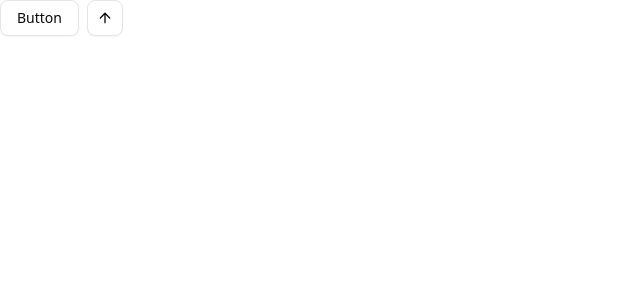
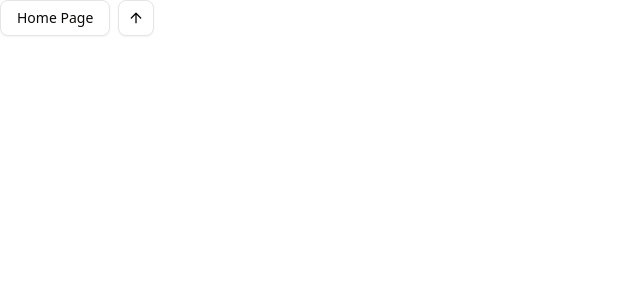
Before and after one commit to HeitorPupim/stock-manger, a Next.js app in the folder stock-manager/: page / in a window 1280 px wide. Shown: the top 300 px of the page, without its empty margins (0-640 px from the left). Built offline with nearby package versions, Linux system fonts and the light colour scheme.

Commit message:
feat: Implement a basic login page, add `tailwindcss-animate` dependency, update home page button text, and configure VS Code settings.

```diff
--- a/stock-manager/package.json
+++ b/stock-manager/package.json
@@ -19,7 +19,8 @@
     "pg": "^8.15.6",
     "react": "19.2.3",
     "react-dom": "19.2.3",
-    "tailwind-merge": "^3.4.0"
+    "tailwind-merge": "^3.4.0",
+    "tailwindcss-animate": "^1.0.7"
   },
   "devDependencies": {
     "@tailwindcss/postcss": "^4",
--- /dev/null
+++ b/stock-manager/src/app/login/page.tsx
@@ -0,0 +1,9 @@
+const LoginPage = () => {
+  return (
+    <div>
+      <h1>Login Page</h1>
+    </div>
+  );
+};
+
+export default LoginPage;
--- a/stock-manager/src/app/page.tsx
+++ b/stock-manager/src/app/page.tsx
@@ -7,7 +7,7 @@ import { Button } from "@/components/ui/button";
 export default function Home() {
   return (
     <div className="flex flex-wrap items-center gap-2 md:flex-row">
-      <Button variant="outline">Button</Button>
+      <Button variant="outline">Home Page</Button>
       <Button variant="outline" size="icon" aria-label="Submit">
         <ArrowUpIcon />
       </Button>
```
Also changed, not shown: 1 other file (tests, documents, lock files or other folders).
